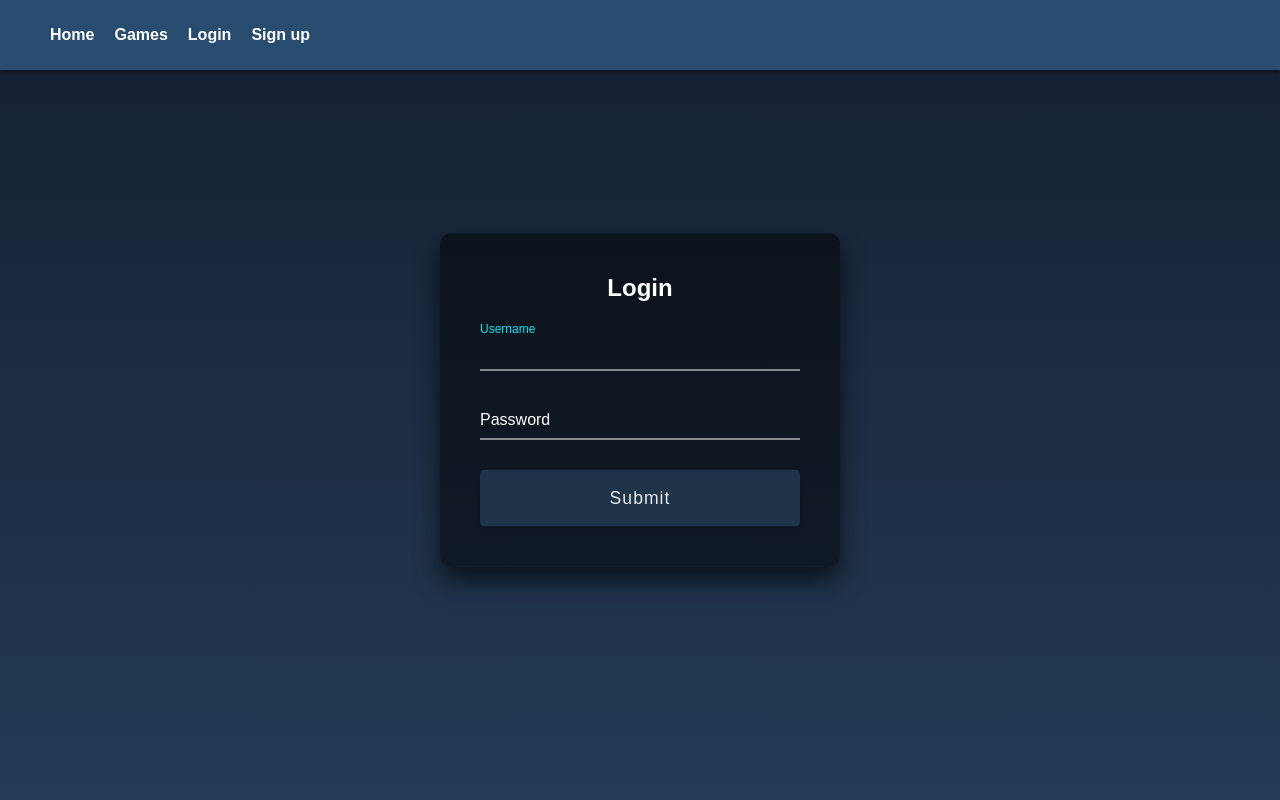
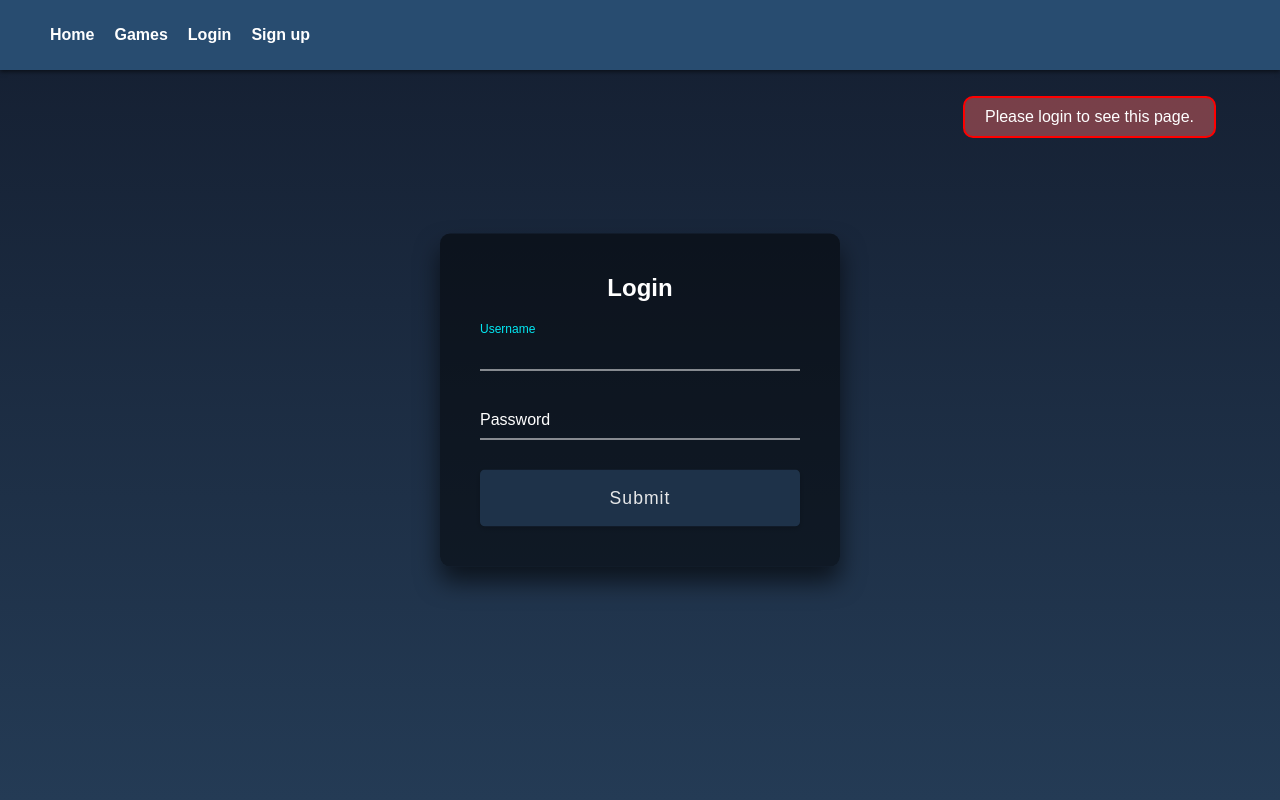
Before and after one commit to Computer-Engineering-UdL/Game-Management, a Django app: a page that uses templates/registration/login.html in a window 1280 px wide. Run offline with Django 4.2, Linux system fonts and the light colour scheme.

Commit message:
style: improved styles

```diff
--- a/static/style.css
+++ b/static/style.css
@@ -3,7 +3,7 @@
     height: 100%;
     margin: 0;
     font-family: 'Arial', sans-serif;
-  background-color: #536467;
+    background: linear-gradient(#141e30, #243b55);
 }
 
 
@@ -47,3 +47,36 @@
         justify-content: center;
     }
 }
+
+.notification-err {
+    display: inline-block;
+    padding: 10px 20px;
+    border: 2px solid #ff0000;
+    background-color: rgba(217, 94, 94, 0.5);
+    color: #ffffff;
+    border-radius: 10px;
+    font-size: 16px;
+    transition: background-color 0.3s ease,
+    color 0.3s ease;
+    animation: fadeOut 10s forwards;
+    position: fixed;
+    top: 10%;
+    right: 5%;
+    height: auto;
+    overflow: hidden;
+}
+
+@keyframes fadeOut {
+    0% {
+        opacity: 1;
+        transform: translateY(0);
+    }
+    90% {
+        opacity: 1;
+        transform: translateY(0);
+    }
+    100% {
+        opacity: 0;
+        transform: translateX(100%);
+    }
+}
--- a/templates/registration/login.html
+++ b/templates/registration/login.html
@@ -4,6 +4,19 @@
   {% load static %}
   <link rel="stylesheet" type="text/css" href="{% static 'login.css' %}" />
   {% load static %}
+
+  {% if form.errors %}
+    <p class="notification-err">
+      Your username and password didn't match. Please try again.
+    </p>
+  {% endif %} {% if next %} {% if user.is_authenticated %}
+    <p class="notification-err">
+      Your account doesn't have access to this page. To proceed, please login
+      with an account that has access.
+    </p>
+  {% else %}
+    <p class="notification-err">Please login to see this page.</p>
+  {% endif %}{% endif %}
 
   <div class="login-box">
     <h2>Login</h2>
```
Also changed, not shown: static/login.css (+11 -9 lines). Lines whose indentation alone changed are shown as unchanged.
